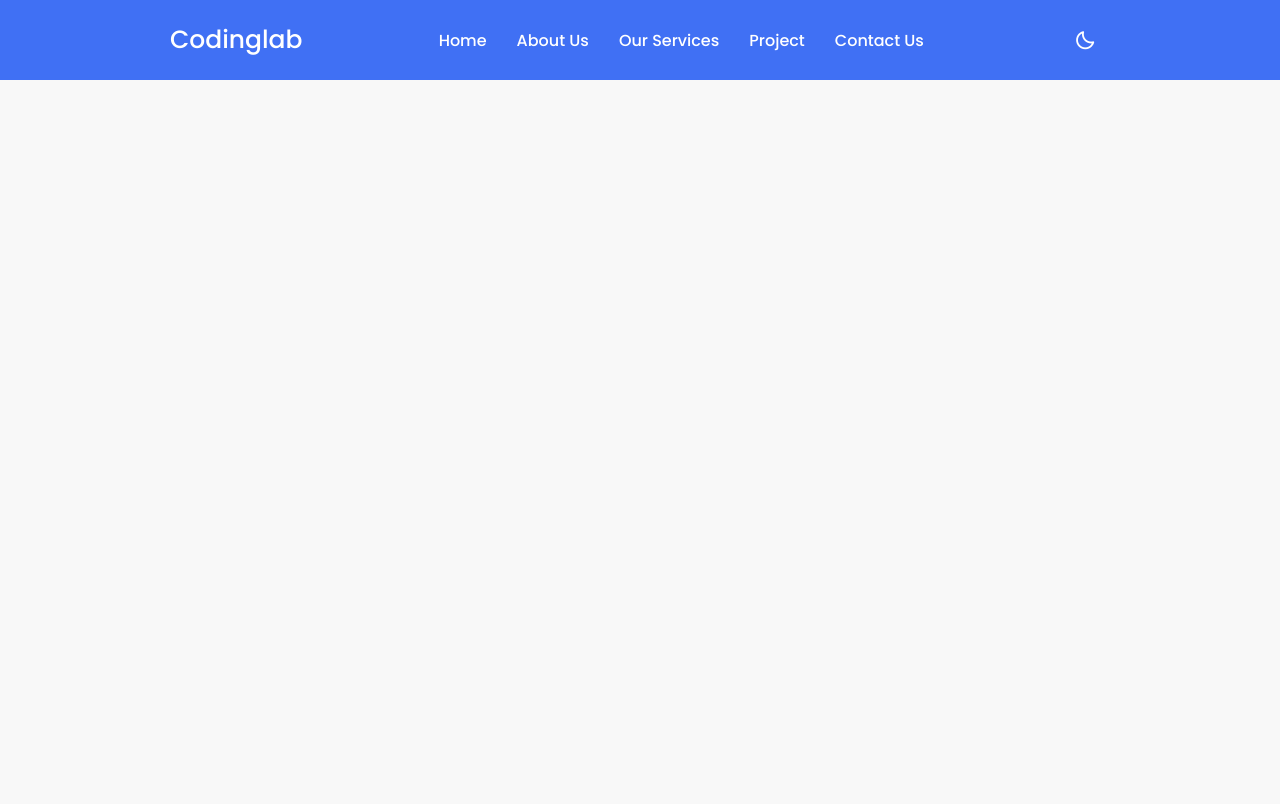
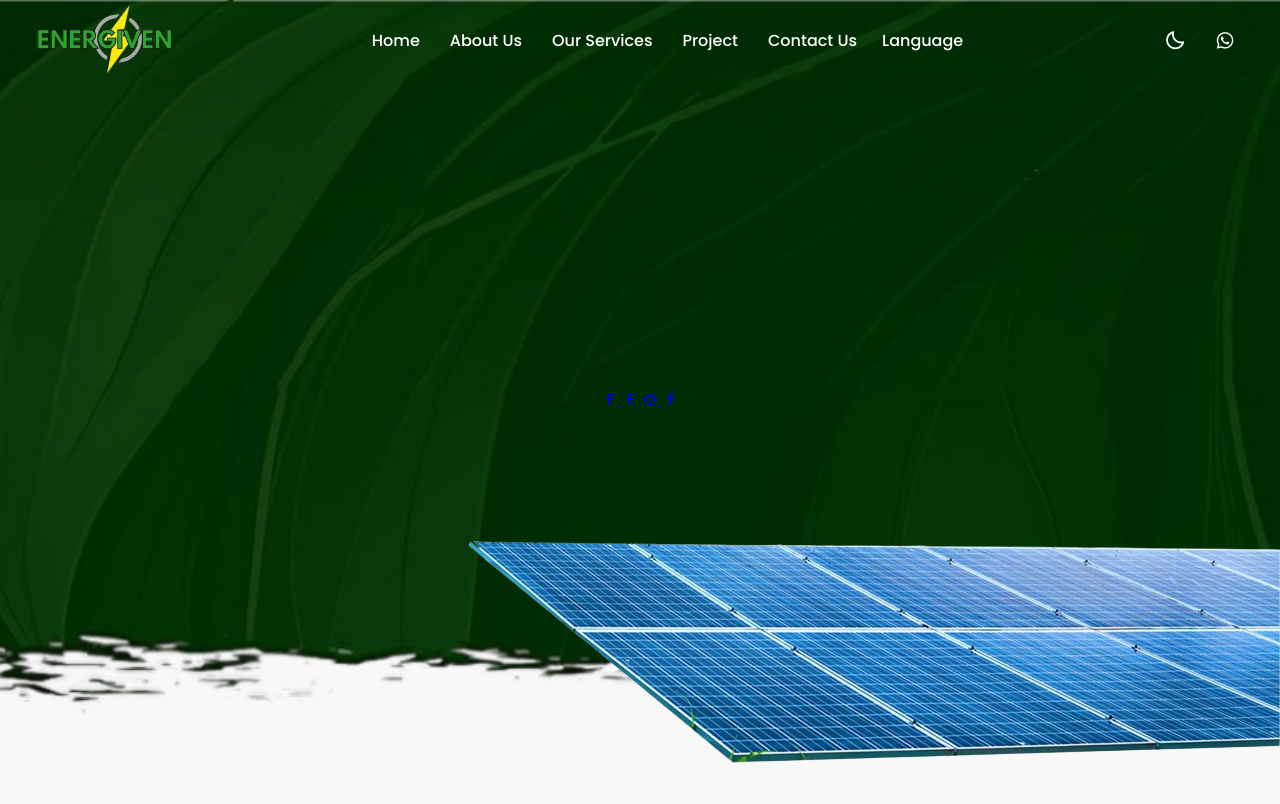
Before and after one commit to edward2287/energyven, a plain HTML site: page index.html in a window 1280 px wide. Drawn offline with nearby package versions, Linux system fonts and the light colour scheme.

Commit message:
arreglos de nav e inicio de home

```diff
--- a/css/index.css
+++ b/css/index.css
@@ -9,7 +9,7 @@
 :root {
     /* colors */
     --body-color:#f8f8f8;
-    --nav-color: #4070f4;
+    --nav-color: transparent;
     --side-nav: #010718;
     --text-color: #fff;
     --search-bar: #f2f2f2;
@@ -29,3 +29,31 @@
     box-sizing: border-box;
     font-family: "Poppins", sans-serif;;
 }
+
+.home {
+    background: url(../recursos/home-sinbg.webp);
+    background-position: center;
+    background-repeat: no-repeat;
+    background-size: cover;
+    width: 100%;
+    height: 100dvh;
+    position: relative;
+    display: flex;
+    align-items: center;
+    justify-content: center;
+}
+
+.home .container {
+    width: 100%;
+    display: flex;
+    flex-direction: column;
+    align-items: center;
+    justify-content: center;
+}
+
+
+.home .container .img {
+    position: absolute;
+    bottom: 0;
+    right: 0;
+}
--- a/css/nav.css
+++ b/css/nav.css
@@ -1,5 +1,5 @@
-:root {
-    /* colors */
+/* :root {
+
     --body-color:#f8f8f8;
     --nav-color: #4070f4;
     --side-nav: #010718;
@@ -10,7 +10,7 @@
     --verde_2: #002e00;
     --verde_3: #4e8d08;
 
-}
+} */
 
 /* general */
 
@@ -58,7 +58,7 @@ body.dark {
 .nav .nav-bar {
     position: relative;
     height: 100%;
-    max-width: 1000px;
+    /* max-width: 1000px; */
     width: 100%;
     margin: 0 auto;
     padding: 0 30px;
@@ -80,6 +80,17 @@ body.dark {
     text-decoration: none;
     font-weight: 500;
     color: var(--text-color);
+    display: flex;
+    align-items: center;
+    justify-content: center;
+    height: 5rem;
+    overflow-y: hidden;
+
+}
+
+.nav .nav-bar .logo a img {
+    width: 150px;
+    object-fit: cover;
 }
 
 .menu .logo-toggle {
@@ -93,12 +104,12 @@ display: none;
     align-items: center;
 }
 
-.nav-bar .nav-links li {
+.nav-bar .nav-links .link {
     margin: 0 5px;
     list-style: none;
 }
 
-.nav-links li a{
+.nav-links .link a{
     font-size: 1rem;
     font-weight: 500;
     position: relative;
@@ -107,23 +118,112 @@ display: none;
     padding: 10px;
 }
 
-.nav-links li a::before {
+.nav-links .dropdown {
+    font-size: 1rem;
+    font-weight: 500;
+    position: relative;
+    color: var(--text-color);
+    padding: 10px;
+    list-style: none;
+    /* cursor: pointer; */
+}
+
+.nav-links .dropdown span {
+    cursor: pointer;
+}
+
+.nav-links .dropdown span::before {
     content: '';
     position: absolute;
-    left: 50%;
+    left: 0;
     bottom: 0;
-    transform: translateX(50%);
-    height: 6px;
-    width: 6px;
-    border-radius: 50%;
+    height: 2px;
+    width: 0;
     background-color: var(--text-color);
     opacity: 0;
-    transition: all 0.3s ease;
+    transition: all 0.4s ease;
 }
 
-.nav-links li:hover a::before {
+.nav-links .dropdown:hover span::before {
     opacity: 1;
+    width: 100%;
 }
+
+.nav-links .link a::before {
+    content: '';
+    position: absolute;
+    left: 0;
+    bottom: 0;
+    height: 2px;
+    width: 0;
+    background-color: var(--text-color);
+    opacity: 0;
+    transition: all 0.4s ease;
+}
+
+.nav-links .link:hover a::before {
+    opacity: 1;
+    width: 100%;
+}
+
+.nav-links .dropdown {
+    position: relative;
+
+}
+
+.nav-links .dropdown ul {
+    position: absolute;
+    background-color: transparent;
+    backdrop-filter: blur(10px);
+    width: 100%;
+    height: 0;
+    top: 0;
+    right: 0;
+    display: flex;
+    align-items: center;
+    justify-content: space-around;
+    flex-direction: column;
+    box-shadow: 0 5px 5px rgba(0, 0, 0, .1);
+    border-radius: 0 0 10px 10px;
+    transition: all .4s ease;
+    opacity: 0;
+}
+
+.nav-links .dropdown:hover ul {
+    opacity: 1;
+    top: 100%;
+    height: 100px;
+
+}
+
+.nav-links .dropdown ul li {
+    width: 100%;
+    height: 100%;
+    display: flex;
+    align-items: center;
+    justify-content: center;
+    list-style: none;
+    transition: all .3s ease;
+
+}
+
+
+.nav-links .dropdown ul li:hover {
+    background: var(--verde_3);
+    border-radius: 0 0 10px 10px;
+}
+
+.nav-links .dropdown ul li a {
+    text-decoration: none;
+    color: var(--text-color);
+    width: 100%;
+    height: 100%;
+    display: flex;
+    align-items: center;
+    justify-content: center;
+}
+
+
 
 /* darkmode search */
 
@@ -132,7 +232,9 @@ display: none;
     align-items: center;
 }
 
-.darkLight-mode .darkLight {
+.darkLight-mode .darkLight,
+.darkLight-mode .whatsapp-logo,
+.darkLight-mode .lenguaje {
     height: 40px;
     width: 40px;
     display: flex;
@@ -164,7 +266,20 @@ transition: all 0.3s ease;
     pointer-events: none;
 }
 
-@media (max-width: 790px) {
+.whatsapp-logo a{
+    display: flex;
+    align-items: center;
+    justify-content: center;
+    text-decoration: none;
+
+}
+
+.whatsapp-logo i {
+    color: var(--text-color);
+    font-size: 22px;
+}
+
+@media (max-width: 960px) {
 
     .nav .nav-bar .sidebarOpen{
         display: block;
@@ -202,11 +317,11 @@ transition: all 0.3s ease;
 
     .nav-bar .nav-links {
         flex-direction: column;
-        padding-top: 30px;
+        gap: 10px;
+        padding-top: 20px;
     }
 
     .nav-links li a {
         display: block;
-        margin-top: 20px;
     }
 }
--- a/index.html
+++ b/index.html
@@ -18,33 +18,43 @@
                 <i class='bx bx-menu sidebarOpen' ></i>
                 <span class="logo">
                     <a href="#">
-                        Codinglab
+                        <img src="./recursos/LOGO_ENERGIVEN-SIN-FONDO-500px.webp" alt="logo">
                     </a>
                 </span>
                 <section class="menu">
                     <article class="logo-toggle">
                         <span class="logo">
                             <a href="#">
-                                Codinglab
+                                <img src="./recursos/LOGO_ENERGIVEN-SIN-FONDO-500px.webp" alt="logo">
                             </a>
                         </span>
                         <i class='bx bx-x sidebarClose'></i>
                     </article>
                     <ul class="nav-links">
-                        <li>
+                        <li class="link">
                             <a href="#">Home</a>
                         </li>
-                        <li>
+                        <li class="link">
                             <a href="#">About Us</a>
                         </li>
-                        <li>
+                        <li class="link">
                             <a href="#">Our Services</a>
                         </li>
-                        <li>
+                        <li class="link">
                             <a href="#">Project</a>
                         </li>
-                        <li>
+                        <li class="link">
                             <a href="#">Contact Us</a>
+                        </li>
+                        <li class="dropdown">
+                            <span>Language</span>
+                            <article>
+                                <ul>
+                                    <li><a href="#a">Español</a></li>
+                                    <li><a href="#b">English</a></li>
+                                </ul>
+                            </article>
+
                         </li>
                     </ul>
                 </section>
@@ -53,12 +63,45 @@
                         <i class='bx bx-moon moon'></i>
                         <i class='bx bx-sun sun'></i>
                     </article>
+                    <article class="whatsapp-logo">
+                        <a href="#"><i class='bx bxl-whatsapp' ></i></a>
+                    </article>
                 </section>
             </section>
 
         </nav>
     </header>
 
+    <!-- final de header -->
+
+    <!-- inicio de home -->
+
+    <div class="home">
+        <div class="container">
+            <section class="info-home">
+                <article class="social-media">
+                    <a href="#">
+                        <i class='bx bxl-facebook' ></i>
+                    </a>
+                    <a href="#">
+                        <i class='bx bxl-facebook' ></i>
+                    </a>
+                    <a href="#">
+                        <i class='bx bxl-instagram' ></i>
+                    </a>
+                    <a href="#">
+                        <i class='bx bxl-facebook' ></i>
+                    </a>
+                </article>
+                <section class="info"></section>
+            </section>
+            <article class="img">
+                <img src="./recursos/paneles-removebg.webp" alt="paneles">
+            </article>
+        </div>
+
+
+    </div>
     <!-- ================js=============== -->
     <script src="./js/nav.js"></script>
 </body>
```
Also changed, not shown: recursos/formatos_originales/home-sinbg.png (added), recursos/formatos_originales/home.jpg (added), recursos/formatos_originales/paneles-removebg.png (added), recursos/home-sinbg.webp (added), recursos/home.webp (added), recursos/paneles-removebg.webp (added).
